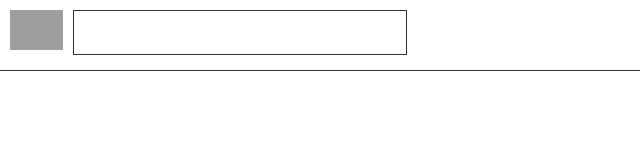
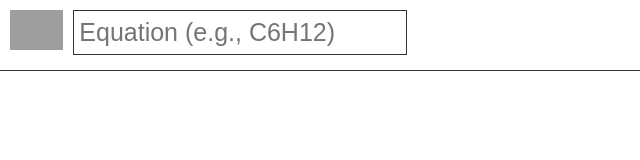
Before and after one commit to mattneary/Bonds.io, a plain HTML site: page example/index.html in a window 1280 px wide. Shown: the whole page, without its empty margins (0-640 px from the left). Drawn offline with Linux system fonts and the light colour scheme; grey boxes are pictures that could not be loaded.

Commit message:
placeholder

```diff
--- a/example/index.html
+++ b/example/index.html
@@ -9,7 +9,7 @@
 		<div id="content">
 			<div id="header">
 				<span><img src="http://f.cl.ly/items/2W1h0Q243x2g1S1w201E/logo.png"></span>
-				<span><input type="text" id="atoms"></span>
+				<span><input type="text" id="atoms" placeholder="Equation (e.g., C6H12)"></span>
 			</div>
 			<div id="view">
 				<canvas id="cvs" width="600" height="600"></canvas>
```
Also changed, not shown: example/style.css (+5 -5 lines).
